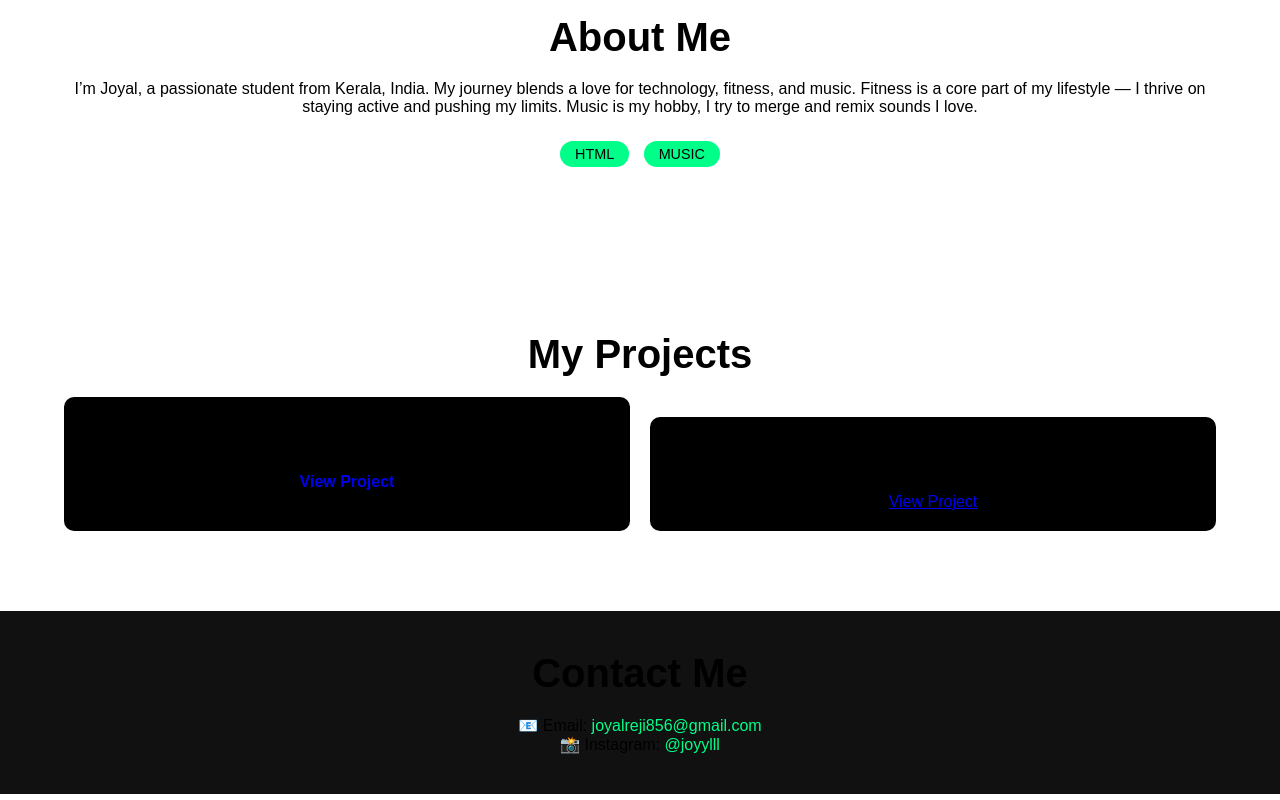
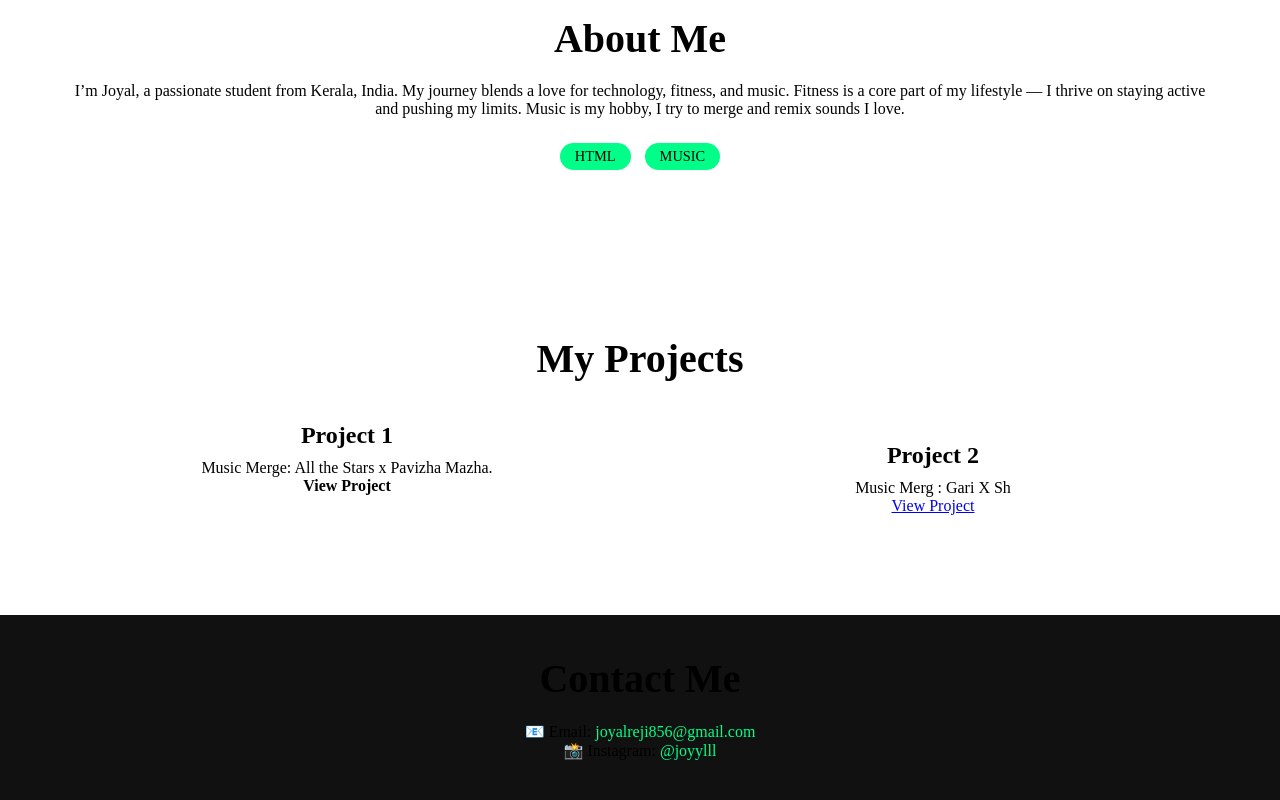
Before and after one commit to jjyylll/Joyal-ll, a plain HTML site: page index.html in a window 1280 px wide. Shown: the part 865-1665 px from the top of the page. Drawn offline with Linux system fonts and the light colour scheme.

Commit message:
Update style.css

```diff
--- a/style.css
+++ b/style.css
@@ -5,15 +5,12 @@
   box-sizing: border-box;
 }
 
-/* Background Image for the Entire Page */
+/* Default pages */
 body {
-  background-size: cover;
-  background-repeat: no-repeat;
-  background-attachment: fixed;
-  background-position: center;
-  color: #000000;
-  font-family: Arial, sans-serif;
+  background: #ffffff; /* white background */
+  color: #000000;      /* dark text */
 }
+
 
 .navbar {
   display: flex;
@@ -65,8 +62,7 @@ body {
   justify-content: center;
   align-items: center;
   text-align: center;
-  background: radial-gradient(circle, rgba(0, 255, 136, 0.1), transparent);
-  animation: pulse 10s infinite ease-in-out;
+  background: #000000;
 }
 
 .hero-content h1 {
@@ -128,7 +124,7 @@ body {
 }
 
 .portfolio-item {
-  background: #000000;
+  background:#ffffff;
   padding: 20px;
   border-radius: 10px;
   transition: transform 0.3s;
@@ -148,7 +144,7 @@ body {
 }
 
 .project-link {
-  color:  #;
+  color: #000000;
   text-decoration: none;
   font-weight: bold;
 }
@@ -179,19 +175,6 @@ body {
   text-decoration: underline;
 }
 
-/* Background animation */
-@keyframes pulse {
-  0% {
-    background: radial-gradient(circle, rgba(0, 255, 136, 0.05), transparent);
-  }
-  50% {
-    background: radial-gradient(circle, rgba(0, 255, 136, 0.2), transparent);
-  }
-  100% {
-    background: radial-gradient(circle, rgba(0, 255, 136, 0.05), transparent);
-  }
-}
-
 /* Responsive Design */
 @media (max-width: 768px) {
   .hero-content h1 {
```
